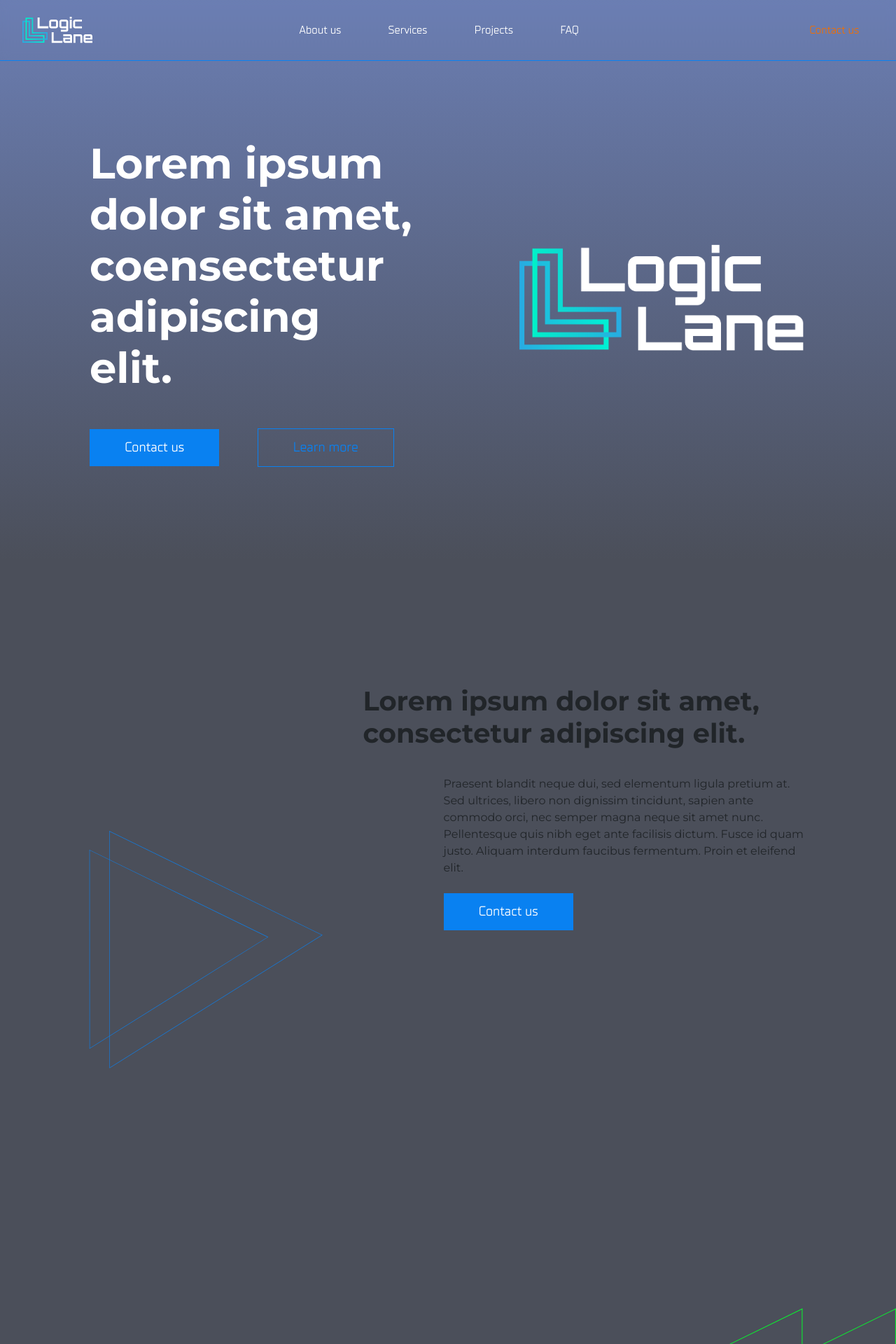
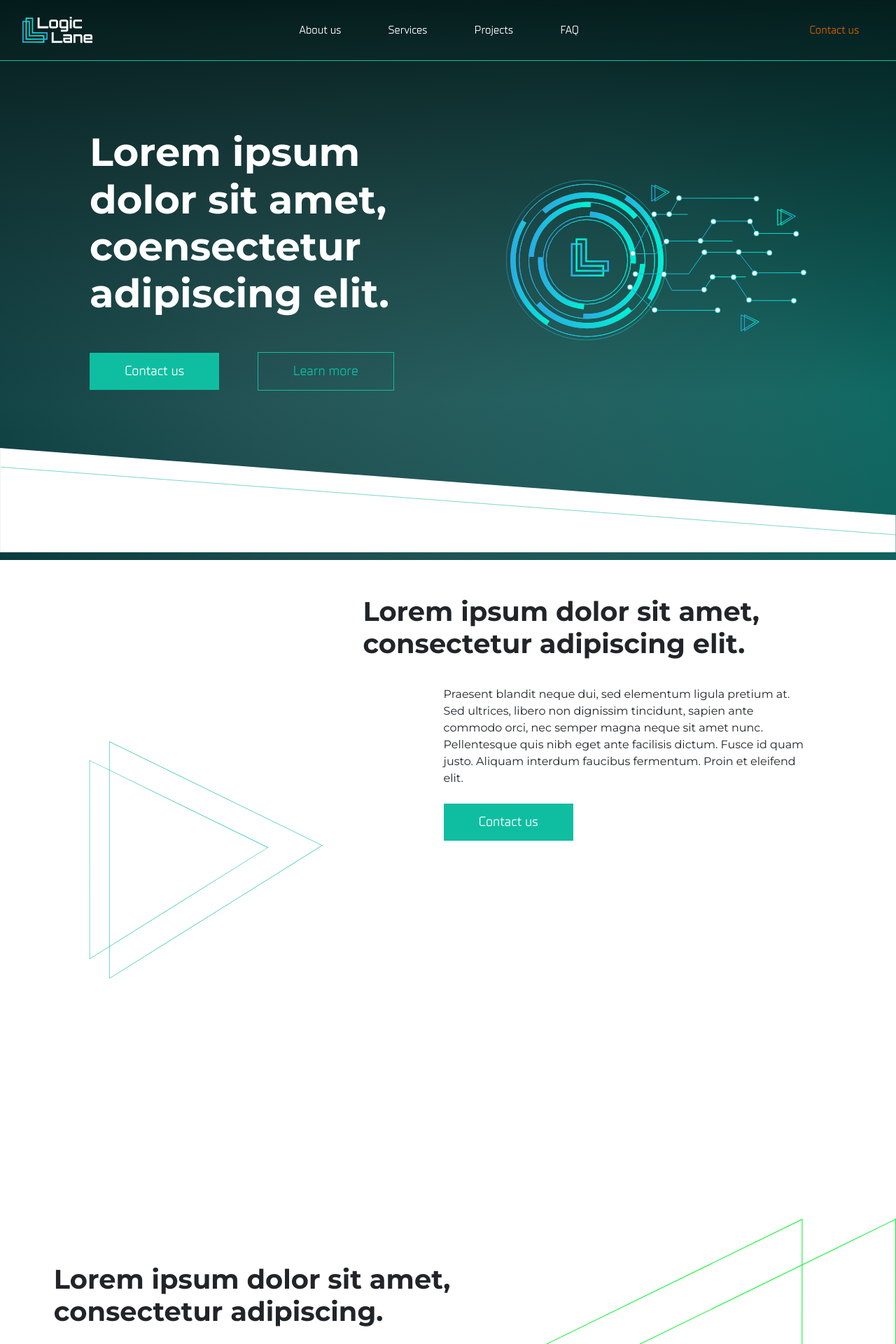
Before and after one commit to Skeibol/LogicLane-Web, a PHP site: page / in a window 1280 px wide. Shown: the top 1920 px of the page at 70% size. Run offline with PHP 8.4, Linux system fonts and the light colour scheme.

Commit message:
? #	css/style.css

```diff
--- a/css/style.css
+++ b/css/style.css
@@ -2,18 +2,18 @@
   --black: #000000;
   --white: #ffffff;
   --gray: #e4e4e4;
-  --color-primary: #0981f1;
-  --color-primary-dimmed: #20619e;
-  --color-primary-background-start: #6b7eb3;
-  --color-primary-background: #4b4f5a;
-  --color-secondary: #ee6f06;
+  --color-primary: #0fbea1;
+  --color-primary-dimmed: #24A08B;
+  --color-primary-background-start: #ffffff;
+  --color-primary-background: #ffffff;
+  --color-secondary: #d46000;
   --font-primary: "Montserrat", sans-serif;
   --font-secondary: "TT Supermolot Neue";
   --font-size-medium: 1.2rem;
   --font-size-small: 1rem;
   --font-size-title3: 2rem;
   --font-size-title2: 2.4rem;
-  --font-size-title: 3.8rem;
+  --font-size-title: 3.5rem;
   --font-weight-title: 700;
 }
 
@@ -150,24 +150,27 @@ ul li {
 
 /* HERO-SECTION */
 
+
 .hero-container {
-  background: linear-gradient(var(--color-primary-background-start),
-      var(--color-primary-background));
-  display: flex;
-  /* establish flex container */
+  height: 100vh;
   width: 100vw;
-  height: 100vh;
+  background:
+    linear-gradient(179deg, rgb(4, 27, 27), rgba(12, 73, 75, 0.74) 70.71%),
+    linear-gradient(45deg, rgb(0, 19, 22), rgba(37, 66, 121, 0) 70.71%),
+    linear-gradient(266deg, var(--color-primary), rgba(9, 100, 122, 0) 70.71%);
 }
 
 .hero-content {
-  margin: auto;
-  justify-content: center;
-  display: table;
-  padding: 5% 10% 0 10%;
+  height: 80%;
+  width: 100%;
+  display: flex;
+  align-content: space-between;
+  flex-direction: row;
+  padding: 8% 10% 0 10%;
 }
 
 .hero-info {
-  width: 50%;
+  width: 100%;
   display: table-cell;
   margin: auto;
   padding-right: 30px;
@@ -176,6 +179,18 @@ ul li {
 .hero-title {
   margin: auto;
   color: var(--white);
+}
+
+.hero-graphic {
+  width: 100%;
+  margin: auto;
+  vertical-align: middle;
+  padding-left: 10%;
+}
+
+.bcg-hero {
+  height: 20%;
+  width: 100vw;
 }
 
 .btns {
@@ -207,13 +222,6 @@ ul li {
   text-decoration: none;
 }
 
-.hero-graphic {
-  width: 50%;
-  display: table-cell;
-  margin: auto;
-  vertical-align: middle;
-  padding-left: 10%;
-}
 
 .hero-img {
   width: 100%;
@@ -223,6 +231,7 @@ ul li {
 /* ABOUT US-SECTION */
 .about-us-container {
   width: 100vw;
+  margin-top: -5%;
   display: flex;
 }
 
@@ -230,7 +239,7 @@ ul li {
   margin: auto;
   justify-content: center;
   display: table;
-  padding: 5% 10% 0 0;
+  padding: 0% 10% 0 0;
 }
 
 .video-container {
--- a/index.php
+++ b/index.php
@@ -2,14 +2,11 @@
 $title = "Logic Lane - AI rješenja";
 include "header.php";
 ?>
-
-
-
 <div class="hero-container">
     <div class="hero-content">
         <div class="hero-info">
             <h1 class="hero-title">
-                Lorem ipsum dolor sit amet, coensectetur adipiscing <br> elit.
+                Lorem ipsum dolor sit amet, coensectetur adipiscing elit.
             </h1>
             <div class="btns">
                 <button class="btn-contact"><a href="contact.php" class="contact-hero">Contact us</a></button>
@@ -18,8 +15,11 @@ include "header.php";
             </div>
         </div>
         <div class="hero-graphic">
-            <img class="hero-img" src="images/logo/logiclane-nobcg.png" alt="">
+            <img class="hero-img" src="images/logo/logo-new.svg" alt="">
         </div>
+    </div>
+    <div class="bcg-hero">
+        <img class="svg--fill" src="images/top-hero.svg" alt="" class="bcg">
     </div>
 </div>
 <div class="about-us-container" id="about-us">
@@ -58,42 +58,7 @@ include "header.php";
     </div>
 </div>
 
-<!-- Gallery -->
-
-
-
-<!-- <svg xmlns="http://www.w3.org/2000/svg" width="1223.662" height="1150.417"
-            viewBox="0 0 1223.662 1150.417">
-            <g id="Exclusion_1" data-name="Exclusion 1" transform="translate(0 -322.721)" fill="none">
-                <path
-                    d="M1222.923,1473.138v0h0L1033,1354.459l.6-938.888,190.06-92.85-.74,1150.415Zm-190,0v0h0L0,827.7,1033.663,322.721l-.06,92.85L190,827.7l843,526.764-.076,118.677Z"
-                    stroke="none" />
-                <path
-                    d="M 1221.424682617188 1470.431396484375 L 1222.160888671875 325.1241455078125 L 1035.102294921875 416.5076293945313 L 1034.499755859375 1353.6279296875 L 1221.424682617188 1470.431396484375 M 1031.424682617188 1470.431274414063 L 1031.498657226563 1355.290161132813 L 189.2049255371094 828.9671020507813 L 186.9118499755859 827.5343017578125 L 189.3413848876953 826.3473510742188 L 1032.103515625 414.6338806152344 L 1032.1611328125 325.1241455078125 L 3.087936162948608 827.8558959960938 L 1031.424682617188 1470.431274414063 M 1222.922973632813 1473.13818359375 L 1222.922973632813 1473.136352539063 L 1222.921264648438 1473.135498046875 L 1222.92138671875 1473.135375976563 L 1032.999267578125 1354.459106445313 L 1033.602905273438 415.5707702636719 L 1223.662475585938 322.7212219238281 L 1222.922973632813 1473.136352539063 L 1222.922973632813 1473.13818359375 Z M 1032.922973632813 1473.13818359375 L 1032.922973632813 1473.136352539063 L 1032.92138671875 1473.135498046875 L 1032.921508789063 1473.135375976563 L 7.02373790772981e-06 827.695068359375 L 1033.66259765625 322.7212219238281 L 1033.602905273438 415.5707702636719 L 189.9998474121094 827.695068359375 L 1032.999267578125 1354.459106445313 L 1032.922973632813 1473.136352539063 L 1032.922973632813 1473.13818359375 Z"
-                    stroke="none" fill="#0ab59d" />
-            </g>
-        </svg>  -->
-<!-- <div class="mt-4">
-    <h2 class="services-title">
-        Lorem ipsum dolor sit amet, consectetur adipiscing.</h2>
-    <div class="row image-row mx-5">
-        <div class="col-lg-4 col-md-12 mb-4 mb-lg-0 image-column">
-            <div class="card-box h-30"></div>
-            <div class="card-box h-70"></div>
-        </div>
-        <div class="col-lg-4 mb-4 mb-lg-0 image-column">
-            <div class="card-box h-70"></div>
-            <div class="card-box h-30"></div>
-        </div>
-
-        <div class="col-lg-4 mb-4 mb-lg-0 image-column">
-            <div class="card-box h-30"></div>
-            <div class="card-box h-70"></div>
-        </div>
-    </div>
-</div> -->
-
-<!-- Gallery -->
+<!-- Services -->
 <div class="services-container" id="services">
     <h2 class="services-title">
         Lorem ipsum dolor sit amet, consectetur adipiscing.</h2>
@@ -119,7 +84,8 @@ include "header.php";
         </div>
     </div>
 </div>
-<!-- Gallery -->
+
+<!-- Technology -->
 <div class="tech-container">
     <div class="tech-content">
         <div class="tech-items">
@@ -145,7 +111,8 @@ include "header.php";
 <div class="bcg-1">
     <img class="svg--fill" src="images/logo/bg-line-top.svg" alt="" class="bcg">
 </div>
-<!-- CAROUSEL SVG -->
+
+<!-- CAROUSEL -->
 <div class="carousel" id="projects">
     <div class="carousel--left carousel--container">
         <button class="switch-up"> <svg xmlns="http://www.w3.org/2000/svg" width="73" height="72" viewBox="0 0 73 72">
```
Also changed, not shown: images/hero-bg.svg (added), images/logo/logo-new.svg (added), images/top-hero.svg (added).
